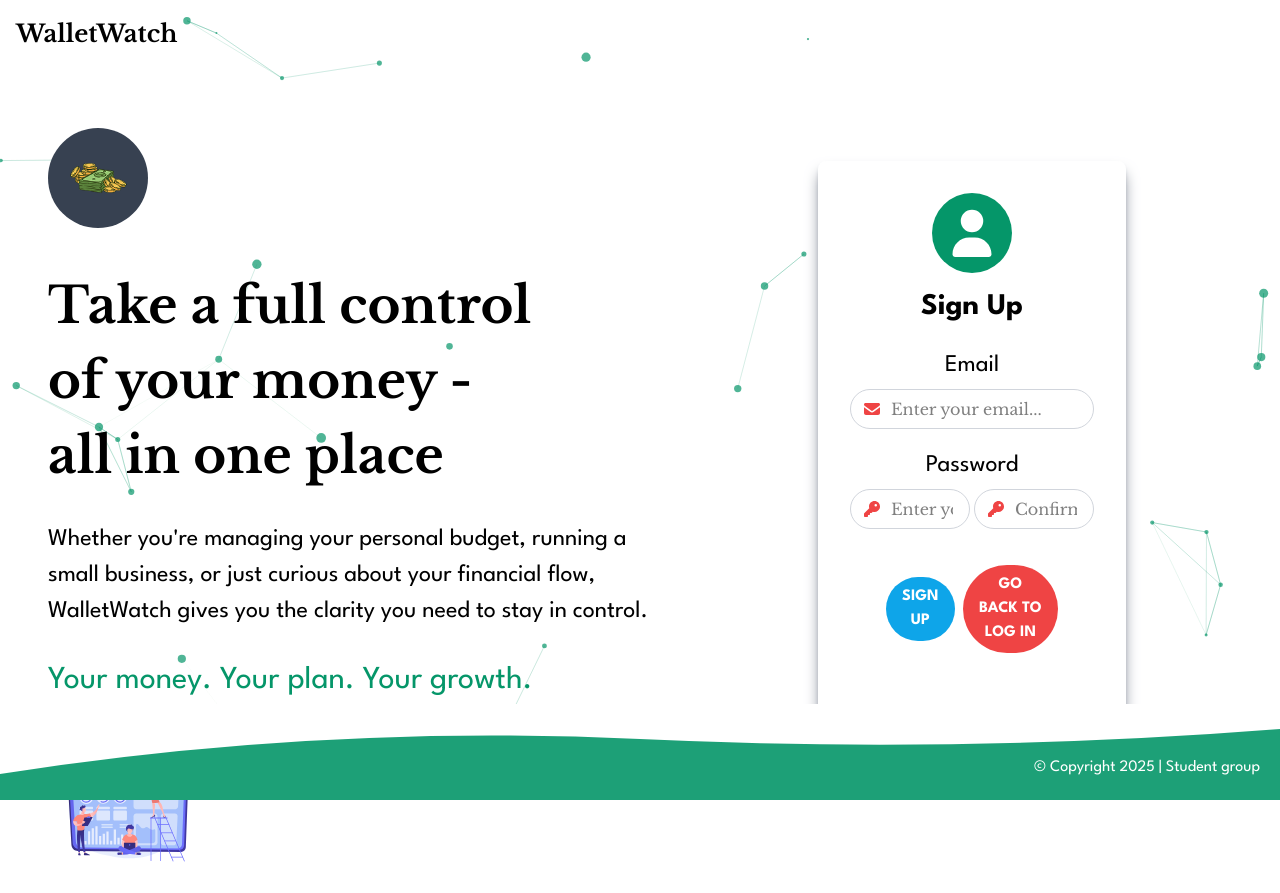
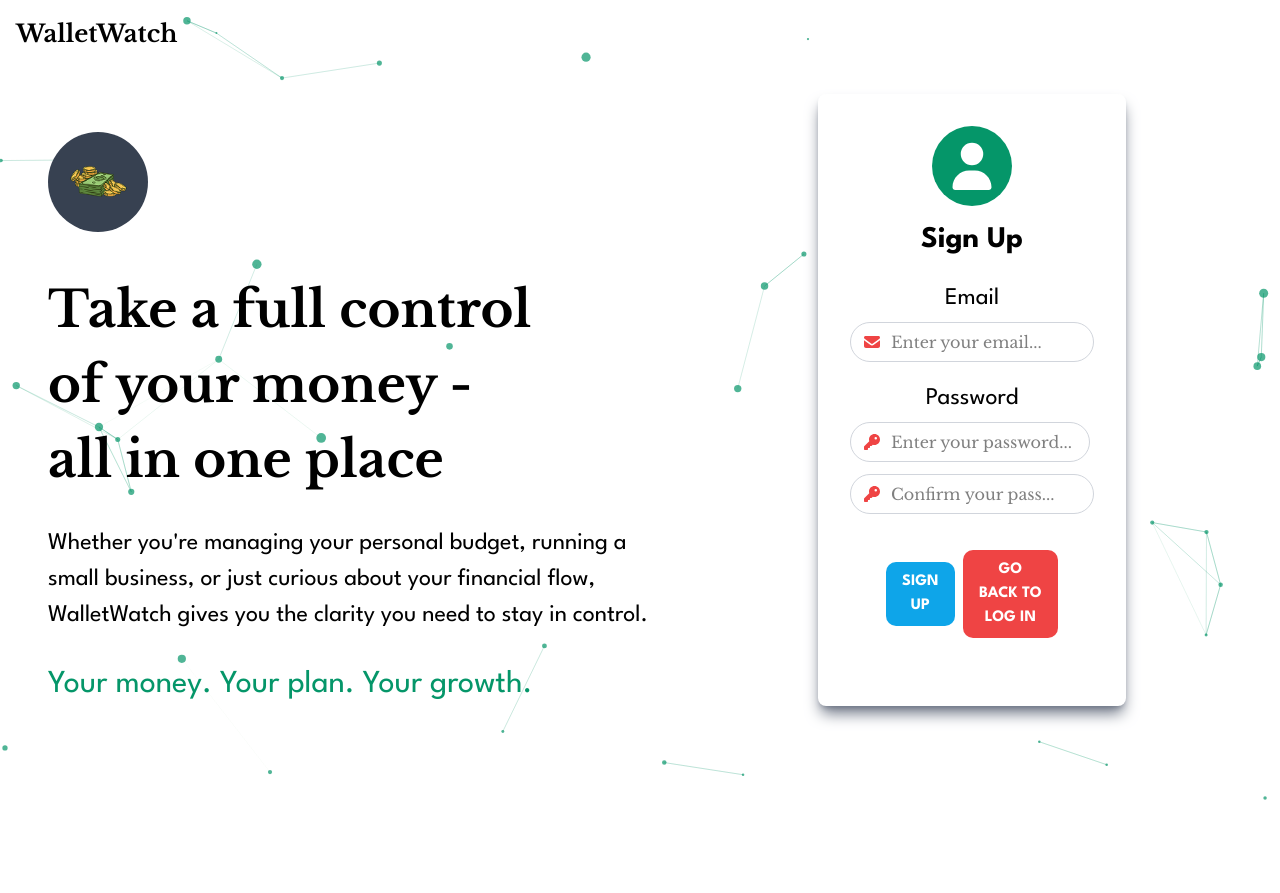
Before and after one commit to NickyHariniaina/expense-tracker-frontend, a React (Vite) app: page /auth in a window 1280 px wide. Both pictures are taken after a click on the element "Don't have an account? Sign up". After the commit the page ends 800 px from the top, so only its background shows below. Built offline with nearby package versions, Linux system fonts and the light colour scheme.

Commit message:
style: button rounded to 2xl

```diff
--- a/src/components/Auth/LoginForm.tsx
+++ b/src/components/Auth/LoginForm.tsx
@@ -101,7 +101,7 @@ const Login: React.FC<LoginFormProps> = ({toggleForm}) => {
                   bg_color="secondary"
                   size="md"
                   disabled={isLoading}
-                  className="w-1/2 rounded-full"
+                  className="w-1/2 rounded-2xl"
                 />
               </div>
 
--- a/src/components/Auth/SignupForm.tsx
+++ b/src/components/Auth/SignupForm.tsx
@@ -1,38 +1,36 @@
-import React, { useState } from 'react';
-import { FontAwesomeIcon } from '@fortawesome/react-fontawesome';
-import { faEnvelope, faKey, faUser } from '@fortawesome/free-solid-svg-icons';
-import Button from '../Button/Button';
-import { signup } from '../../utils/auth';
+import React, { useState } from "react";
+import { FontAwesomeIcon } from "@fortawesome/react-fontawesome";
+import { faEnvelope, faKey, faUser } from "@fortawesome/free-solid-svg-icons";
+import Button from "../Button/Button";
+import { signup } from "../../utils/auth";
 
 interface SignUpProps {
   toggleForm: () => void;
 }
 
 const SignUp: React.FC<SignUpProps> = ({ toggleForm }) => {
-  const [email, setEmail] = useState<string>('');
-  const [password, setPassword] = useState<string>('');
-  const [confirmPassword, setConfirmPassword] = useState<string>('');
+  const [email, setEmail] = useState<string>("");
+  const [password, setPassword] = useState<string>("");
+  const [confirmPassword, setConfirmPassword] = useState<string>("");
   const [isLoading, setIsLoading] = useState<boolean>(false);
   const [successMessage, setSuccessMessage] = useState<string | null>(null);
   const [errorMessage, setErrorMessage] = useState<string | null>(null);
-
 
   const handleSubmit = async (e: React.FormEvent) => {
     e.preventDefault();
     setIsLoading(true);
     setSuccessMessage(null);
-    if (password!==confirmPassword) {
+    if (password !== confirmPassword) {
       setIsLoading(false);
-      return
+      return;
     }
     try {
-      await signup(email ,password)
-      setSuccessMessage('well! the user is created.')
+      await signup(email, password);
+      setSuccessMessage("well! the user is created.");
     } catch (error) {
-      setErrorMessage("User creatin failled")
-    }
-      finally{
-        setIsLoading(false)
+      setErrorMessage("User creatin failled");
+    } finally {
+      setIsLoading(false);
     }
   };
 
@@ -46,10 +44,14 @@ const SignUp: React.FC<SignUpProps> = ({ toggleForm }) => {
                 <FontAwesomeIcon icon={faUser} size="3x" />
               </div>
             </div>
-            <h2 className="text-3xl font-bold text-center font-spartan mb-6">Sign Up</h2>
+            <h2 className="text-3xl font-bold text-center font-spartan mb-6">
+              Sign Up
+            </h2>
             <form onSubmit={handleSubmit} className="space-y-5">
               <div className="relative">
-                <h2 className="text-2xl font-light text-center font-spartan mb-2">Email</h2>
+                <h2 className="text-2xl font-light text-center font-spartan mb-2">
+                  Email
+                </h2>
                 <div className="relative w-full">
                   <FontAwesomeIcon
                     icon={faEnvelope}
@@ -69,9 +71,11 @@ const SignUp: React.FC<SignUpProps> = ({ toggleForm }) => {
               </div>
 
               <div className="relative">
-                <h2 className="text-2xl font-light text-center font-spartan mb-2">Password</h2>
-                <div className='flex fles-col space-x-1'>
-                  <div className="relative w-1/2">
+                <h2 className="text-2xl font-light text-center font-spartan mb-2">
+                  Password
+                </h2>
+                <div className="flex flex-col gap-3 space-x-1">
+                  <div className="relative">
                     <FontAwesomeIcon
                       icon={faKey}
                       className="absolute left-3 top-1/2 transform -translate-y-1/2 text-red pointer-events-none z-10"
@@ -87,7 +91,7 @@ const SignUp: React.FC<SignUpProps> = ({ toggleForm }) => {
                       disabled={isLoading}
                     />
                   </div>
-                  <div className="relative w-1/2">
+                  <div className="relative">
                     <FontAwesomeIcon
                       icon={faKey}
                       className="absolute left-3 top-1/2 transform -translate-y-1/2 text-red pointer-events-none z-10"
@@ -105,15 +109,15 @@ const SignUp: React.FC<SignUpProps> = ({ toggleForm }) => {
                   </div>
                 </div>
               </div>
-            <div className='flex flex-row basis-1/2 m-9 justify-center items-center space-x-2'>
+              <div className="flex flex-col xl:flex-row gap-2 basis-1/2 m-9 justify-center items-center">
                 <div className="text-center">
                   <Button
-                  text={isLoading ? 'Signing up' : 'SIGN UP'}
+                    text={isLoading ? "Signing up" : "SIGN UP"}
                     type="submit"
                     bg_color="primary"
                     size="md"
                     disabled={isLoading}
-                  className="secondary-color rounded-full"
+                    className="secondary-color rounded-2xl p-10"
                   />
                 </div>
                 <div className="text-center">
@@ -121,15 +125,13 @@ const SignUp: React.FC<SignUpProps> = ({ toggleForm }) => {
                     text="GO BACK TO LOG IN"
                     onClick={toggleForm}
                     size="md"
-                  className=" terty-color rounded-full"
+                    className=" terty-color rounded-2xl p-3"
                   />
                 </div>
-
               </div>
 
-            {successMessage }
+              {successMessage}
               {errorMessage}
-
             </form>
           </div>
         </section>
--- a/src/pages/Auth.tsx
+++ b/src/pages/Auth.tsx
@@ -21,7 +21,7 @@ const Auth: React.FC = () => {
 
       <div className="flex flex-row justify-between items-center relative z-10">
         {/* Left side */}
-        <div className="flex flex-col mt-32 ml-12 w-1/2 gap-4 items-start justify-center bg-transparent">
+        <div className="flex flex-col mt-10 ml-12 w-1/2 gap-4 items-start justify-center bg-transparent">
           {/* Logo */}
           <div className="mb-6">
             <Logo size={100} />
@@ -41,11 +41,11 @@ const Auth: React.FC = () => {
             Your money. Your plan. Your growth.
           </p>
 
-          <img
-            src={expenseAuthImage}
-            alt="Finance dashboard"
-            className="animate-pulse w-40 rounded-2xl items-center relative z-1000"
-          />
+          {/* <img */}
+          {/*   src={expenseAuthImage} */}
+          {/*   alt="Finance dashboard" */}
+          {/*   className="animate-pulse w-40 rounded-2xl items-center relative z-1000" */}
+          {/* /> */}
         </div>
         {/* Right side - Login Form */}
         <div className="w-1/2 h-full flex items-center justify-end">
@@ -59,7 +59,7 @@ const Auth: React.FC = () => {
           }
         </div>
       </div>
-      <Banner></Banner>
+      {/* <Banner></Banner> */}
     </div>
   );
 };
```
Lines whose indentation alone changed are shown as unchanged.
